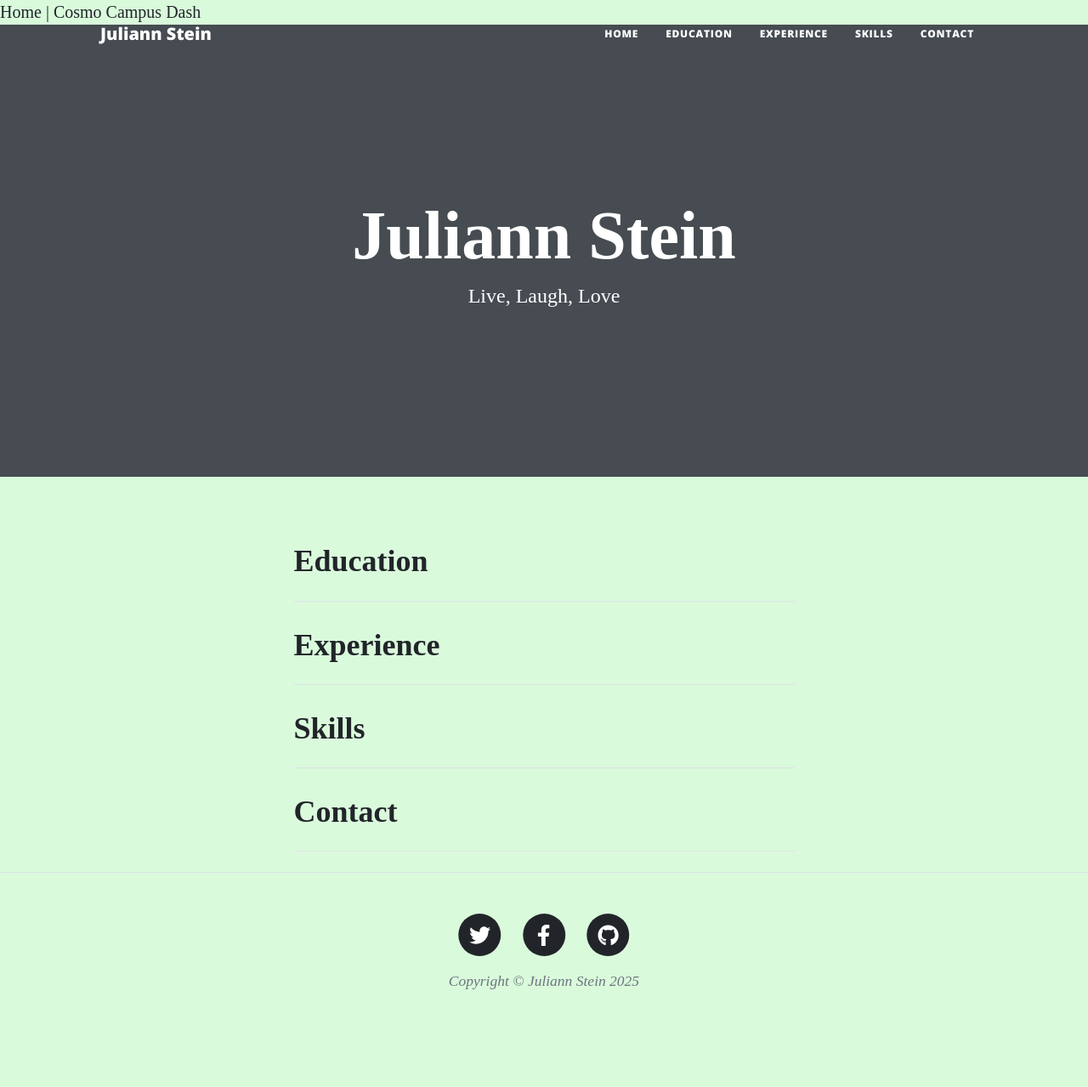
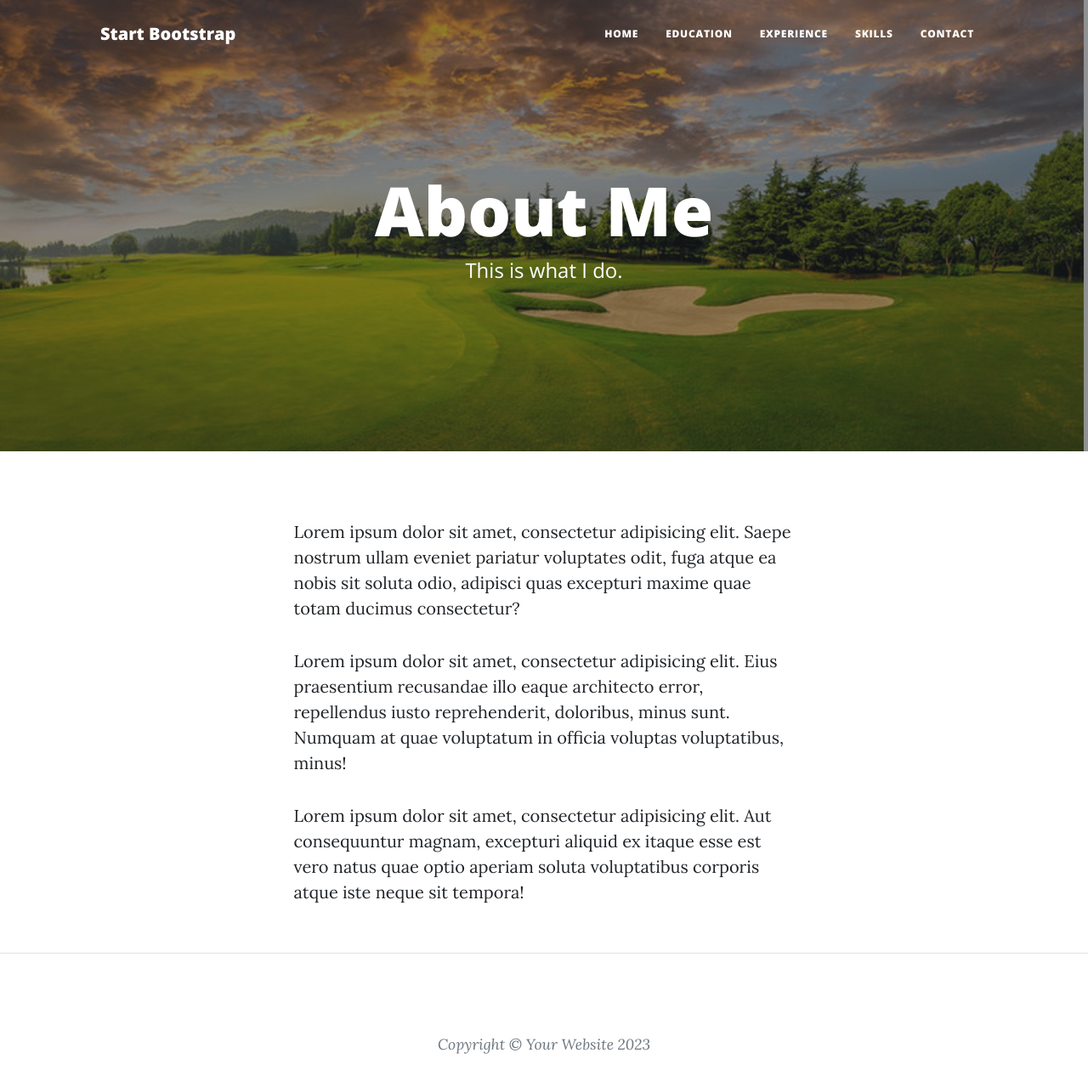
Before and after one commit to Julz120-glitch/Final-Project, a plain HTML site: page index.html in a window 1280 px wide. Shown: the part 1-1280 px from the top of the page at 85% size. Before the commit the page ends 1216 px from the top, so only its background shows below. Drawn offline with nearby package versions, Linux system fonts and the light colour scheme.

Commit message:
Add files via upload

```diff
--- a/index.html
+++ b/index.html
@@ -5,7 +5,7 @@
         <meta name="viewport" content="width=device-width, initial-scale=1, shrink-to-fit=no" />
         <meta name="description" content="" />
         <meta name="author" content="" />
-        <title>Juliann Stein - Pre-Marketing student at BYU</title>
+        <title>Clean Blog - Start Bootstrap Theme</title>
         <link rel="icon" type="image/x-icon" href="assets/favicon.ico" />
         <!-- Font Awesome icons (free version)-->
         <script src="https://use.fontawesome.com/releases/v6.3.0/js/all.js" crossorigin="anonymous"></script>
@@ -14,15 +14,12 @@
         <link href="https://fonts.googleapis.com/css?family=Open+Sans:300italic,400italic,600italic,700italic,800italic,400,300,600,700,800" rel="stylesheet" type="text/css" />
         <!-- Core theme CSS (includes Bootstrap)-->
         <link href="css/styles.css" rel="stylesheet" />
-        <link rel="stylesheet" href="css/mystyles.css">
     </head>
     <body>
-        <a href="#" target="_blank" title="Home Page">Home</a> |
-    <a href="file:///Users/juliannstein/Downloads/root/scratch/game.html">Cosmo Campus Dash</a>
         <!-- Navigation-->
         <nav class="navbar navbar-expand-lg navbar-light" id="mainNav">
             <div class="container px-4 px-lg-5">
-                <a class="navbar-brand" href="index.html">Juliann Stein</a>
+                <a class="navbar-brand" href="index.html">Start Bootstrap</a>
                 <button class="navbar-toggler" type="button" data-bs-toggle="collapse" data-bs-target="#navbarResponsive" aria-controls="navbarResponsive" aria-expanded="false" aria-label="Toggle navigation">
                     Menu
                     <i class="fas fa-bars"></i>
@@ -39,63 +36,30 @@
             </div>
         </nav>
         <!-- Page Header-->
-        <header class="masthead" style="background-image: url('')">
+        <header class="masthead" style="background-image: url('assets/img/home-bg.jpg')">
             <div class="container position-relative px-4 px-lg-5">
                 <div class="row gx-4 gx-lg-5 justify-content-center">
                     <div class="col-md-10 col-lg-8 col-xl-7">
-                        <div class="site-heading">
-                            <h1>Juliann Stein</h1>
-                            <span class="subheading">Live, Laugh, Love</span>
+                        <div class="page-heading">
+                            <h1>About Me</h1>
+                            <span class="subheading">This is what I do.</span>
                         </div>
                     </div>
                 </div>
             </div>
         </header>
         <!-- Main Content-->
-        <div class="container px-4 px-lg-5">
-            <div class="row gx-4 gx-lg-5 justify-content-center">
-                <div class="col-md-10 col-lg-8 col-xl-7">
-                    <!-- Post preview-->
-                    <div class="post-preview">
-                        <a href="post.html">
-                            <h2 class="post-title">Education</h2>
-                            <!-- <h3 class="post-subtitle">Pre-Marketing</h3> -->
-                        </a>
-                        <!-- <p class="post-meta">
-                            Posted by
-                            <a href="#!">Start Bootstrap</a>
-                            on September 24, 2023
-                        </p> -->
+        <main class="mb-4">
+            <div class="container px-4 px-lg-5">
+                <div class="row gx-4 gx-lg-5 justify-content-center">
+                    <div class="col-md-10 col-lg-8 col-xl-7">
+                        <p>Lorem ipsum dolor sit amet, consectetur adipisicing elit. Saepe nostrum ullam eveniet pariatur voluptates odit, fuga atque ea nobis sit soluta odio, adipisci quas excepturi maxime quae totam ducimus consectetur?</p>
+                        <p>Lorem ipsum dolor sit amet, consectetur adipisicing elit. Eius praesentium recusandae illo eaque architecto error, repellendus iusto reprehenderit, doloribus, minus sunt. Numquam at quae voluptatum in officia voluptas voluptatibus, minus!</p>
+                        <p>Lorem ipsum dolor sit amet, consectetur adipisicing elit. Aut consequuntur magnam, excepturi aliquid ex itaque esse est vero natus quae optio aperiam soluta voluptatibus corporis atque iste neque sit tempora!</p>
                     </div>
-                    <!-- Divider-->
-                    <hr class="my-4" />
-                    <!-- Post preview-->
-                    <div class="post-preview">
-                        <a href="post.html"><h2 class="post-title">Experience</h2></a>
-                        <!-- <h3 class="post-subtitle">Sales and Marketing</h3> -->
-                    </div>
-                    <!-- Divider-->
-                    <hr class="my-4" />
-                    <!-- Post preview-->
-                    <div class="post-preview">
-                        <a href="post.html">
-                            <h2 class="post-title">Skills</h2>
-                        </a>
-                    </div>
-                    <!-- Divider-->
-                    <hr class="my-4" />
-                    <!-- Post preview-->
-                    <div class="post-preview">
-                        <a href="post.html">
-                            <h2 class="post-title">Contact</h2>
-                        </a>
-                    </div>
-                    <!-- Divider-->
-                    <hr class="my-4" />
-                    <!-- Pager-->
                 </div>
             </div>
-        </div>
+        </main>
         <!-- Footer-->
         <footer class="border-top">
             <div class="container px-4 px-lg-5">
@@ -104,7 +68,7 @@
                         <ul class="list-inline text-center">
                             <li class="list-inline-item">
                                 <a href="#!">
-                                    <span class="fa-stack fa-lg">
+                                    <!-- <span class="fa-stack fa-lg">
                                         <i class="fas fa-circle fa-stack-2x"></i>
                                         <i class="fab fa-twitter fa-stack-1x fa-inverse"></i>
                                     </span>
@@ -122,12 +86,12 @@
                                 <a href="#!">
                                     <span class="fa-stack fa-lg">
                                         <i class="fas fa-circle fa-stack-2x"></i>
-                                        <i class="fab fa-github fa-stack-1x fa-inverse"></i>
+                                        <i class="fab fa-github fa-stack-1x fa-inverse"></i> -->
                                     </span>
                                 </a>
                             </li>
                         </ul>
-                        <div class="small text-center text-muted fst-italic">Copyright &copy; Juliann Stein 2025</div>
+                        <div class="small text-center text-muted fst-italic">Copyright &copy; Your Website 2023</div>
                     </div>
                 </div>
             </div>
```
